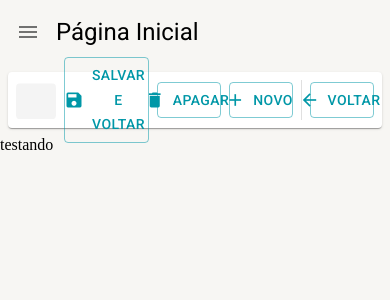
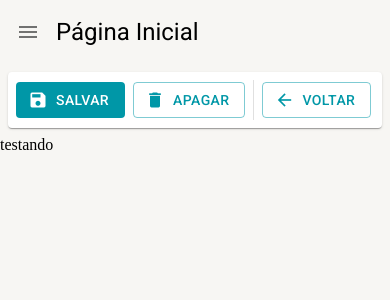
Before and after one commit to devLucasMoraes/curso-react-mui-typescript, a React (Create React App) app: page /pagina-inicial in a window 390 px wide. Shown: the top 300 px of the page. Built offline with nearby package versions, Linux system fonts and the light colour scheme.

Commit message:
Feat: configurado componente Responsivo React com Material UI

```diff
--- a/src/pages/dashboard/Dashboard.tsx
+++ b/src/pages/dashboard/Dashboard.tsx
@@ -7,7 +7,7 @@
         <LayoutBaseDePagina
             titulo='Página Inicial'
             barraDeFerramentas={(
-                <FerramentasDeDetalhe mostrarBotaoSalvarEVoltar mostrarBotaoSalvarCarregando/>
+                <FerramentasDeDetalhe mostrarBotaoSalvarEVoltar/>
             )}
         >
             testando
--- a/src/shared/components/ferramentas-de-detalhe/FerramentasDeDetalhe.tsx
+++ b/src/shared/components/ferramentas-de-detalhe/FerramentasDeDetalhe.tsx
@@ -1,4 +1,4 @@
-import { Box, Button, Divider, Icon, Paper, Skeleton, useTheme } from '@mui/material';
+import { Box, Button, Divider, Icon, Paper, Skeleton, Typography, useMediaQuery, useTheme } from '@mui/material';
 
 
 interface IFerramentasDeDetalheProps {
@@ -40,6 +40,8 @@
 }) => {
 
     const theme = useTheme();
+    const smDown = useMediaQuery(theme.breakpoints.down('sm'));
+    const mdDown = useMediaQuery(theme.breakpoints.down('md'));
 
     return (
         <Box
@@ -59,22 +61,30 @@
                     variant='contained'
                     startIcon={<Icon>save</Icon>}
                     onClick={aoClicaeEmSalvar}
-                >SALVAR</Button>
+                >
+                    <Typography variant='button' whiteSpace='nowrap' textOverflow='ellipsis' overflow='hidden'>
+                        SALVAR
+                    </Typography>
+                </Button>
             )}
 
             {mostrarBotaoSalvarCarregando && (<Skeleton width={110} height={60} />)}
 
-            {(mostrarBotaoSalvarEVoltar && !mostrarBotaoSalvarEVoltarCarregando) && (
+            {(mostrarBotaoSalvarEVoltar && !mostrarBotaoSalvarEVoltarCarregando && !smDown && !mdDown) && (
                 <Button
                     color='primary'
                     disableElevation
                     variant='outlined'
                     startIcon={<Icon>save</Icon>}
                     onClick={aoClicaeEmSalvarEVoltar}
-                >SALVAR E VOLTAR</Button>
+                >
+                    <Typography variant='button' whiteSpace='nowrap' textOverflow='ellipsis' overflow='hidden'>
+                        SALVAR E VOLTAR
+                    </Typography>
+                </Button>
             )}
 
-            {mostrarBotaoSalvarEVoltarCarregando && (<Skeleton width={180} height={60} />)}
+            {(mostrarBotaoSalvarEVoltarCarregando && !smDown && !mdDown) && (<Skeleton width={180} height={60} />)}
 
             {(mostrarBotaoApagar && !mostrarBotaoApagarCarregando) && (
                 <Button
@@ -83,26 +93,40 @@
                     variant='outlined'
                     startIcon={<Icon>delete</Icon>}
                     onClick={aoClicaeEmApagar}
-                >APAGAR</Button>
+                >
+                    <Typography variant='button' whiteSpace='nowrap' textOverflow='ellipsis' overflow='hidden'>
+                        APAGAR
+                    </Typography>
+                </Button>
             )}
 
             {mostrarBotaoApagarCarregando && (<Skeleton width={110} height={60} />)}
 
 
-            {(mostrarBotaoNovo && !mostrarBotaoNovoCarregando) && (
+            {(mostrarBotaoNovo && !mostrarBotaoNovoCarregando && !smDown) && (
                 <Button
                     color='primary'
                     disableElevation
                     variant='outlined'
                     startIcon={<Icon>add</Icon>}
                     onClick={aoClicaeEmNovo}
-                >{textoBotaoNovo}</Button>
+                >
+                    <Typography variant='button' whiteSpace='nowrap' textOverflow='ellipsis' overflow='hidden'>
+                        {textoBotaoNovo}
+                    </Typography>
+                </Button>
             )}
 
-            {mostrarBotaoNovoCarregando && (<Skeleton width={110} height={60} />)}
+            {(mostrarBotaoNovoCarregando && !smDown) && (<Skeleton width={110} height={60} />)}
 
 
-            <Divider variant='middle' orientation='vertical' />
+            {
+                (
+                    mostrarBotaoVoltar &&
+                    (mostrarBotaoNovo || mostrarBotaoApagar || mostrarBotaoSalvar || mostrarBotaoSalvarEVoltar)
+                ) && (
+                    <Divider variant='middle' orientation='vertical' />
+                )}
 
             {(mostrarBotaoVoltar && !mostrarBotaoVoltarCarregando) && (
                 <Button
@@ -111,7 +135,11 @@
                     variant='outlined'
                     startIcon={<Icon>arrow_back</Icon>}
                     onClick={aoClicaeEmVoltar}
-                >VOLTAR</Button>
+                >
+                    <Typography variant='button' whiteSpace='nowrap' textOverflow='ellipsis' overflow='hidden'>
+                        VOLTAR
+                    </Typography>
+                </Button>
             )}
 
             {mostrarBotaoVoltarCarregando && (<Skeleton width={110} height={60} />)}
```
